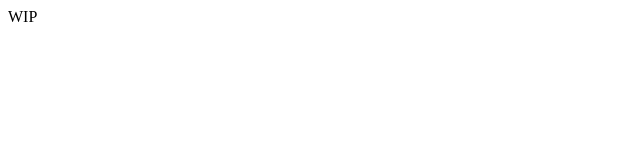
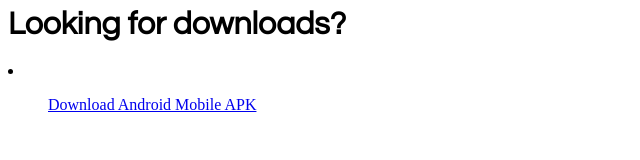
Before and after one commit to DFApp/dfapp.github.io, a plain HTML site: page index.html in a window 1280 px wide. Shown: the whole page, without its empty margins (0-640 px from the left). Drawn offline with Linux system fonts and the light colour scheme.

Commit message:
Update index.html

```diff
--- a/index.html
+++ b/index.html
@@ -1 +1,11 @@
-<html>WIP</html>
+<html>
+  <head>
+    <title>DiamondFire App</title>
+  </head>
+  <body>
+    <h1 style="font-family:Century Gothic">Looking for downloads?</h1>
+    <li>
+      <ul><a href="/downloads/android/DiamondFire-Mobile.apk">Download Android Mobile APK</a></ul>
+    </li>
+  </body>
+</html>
```
